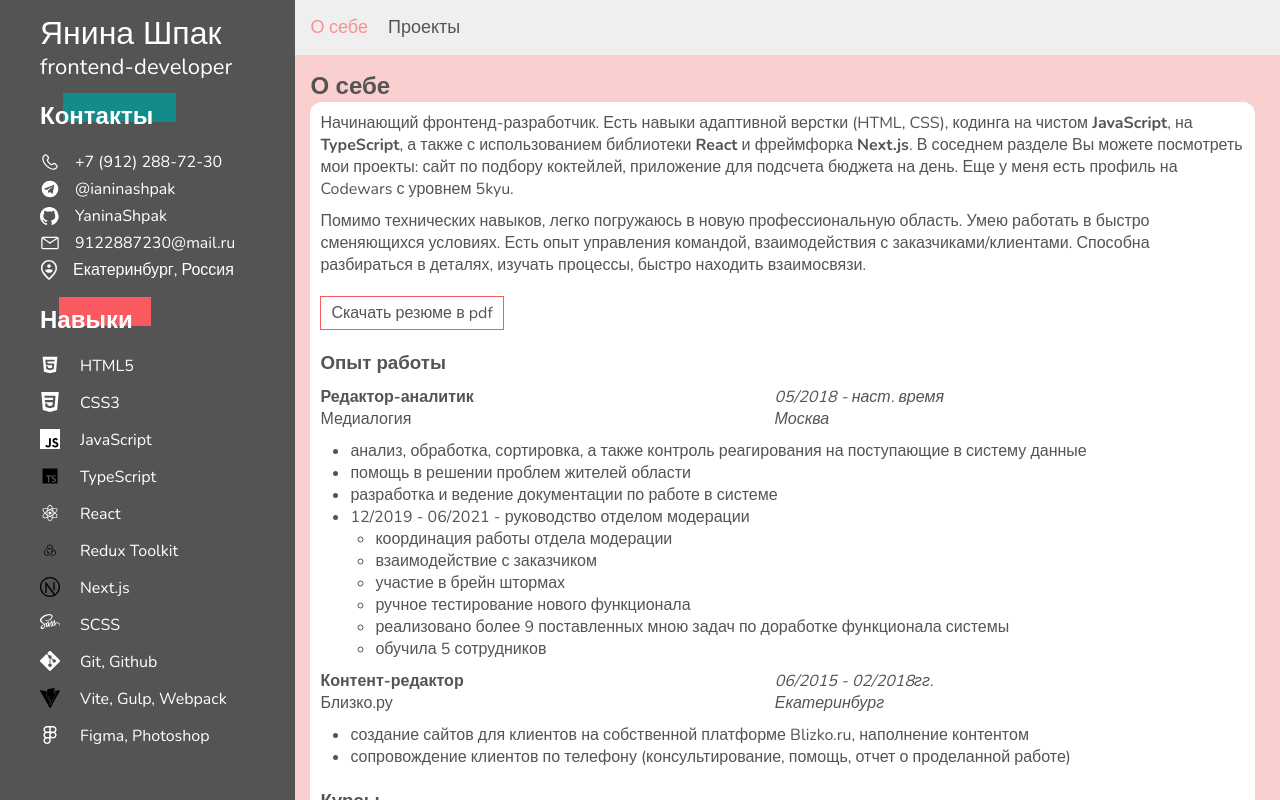
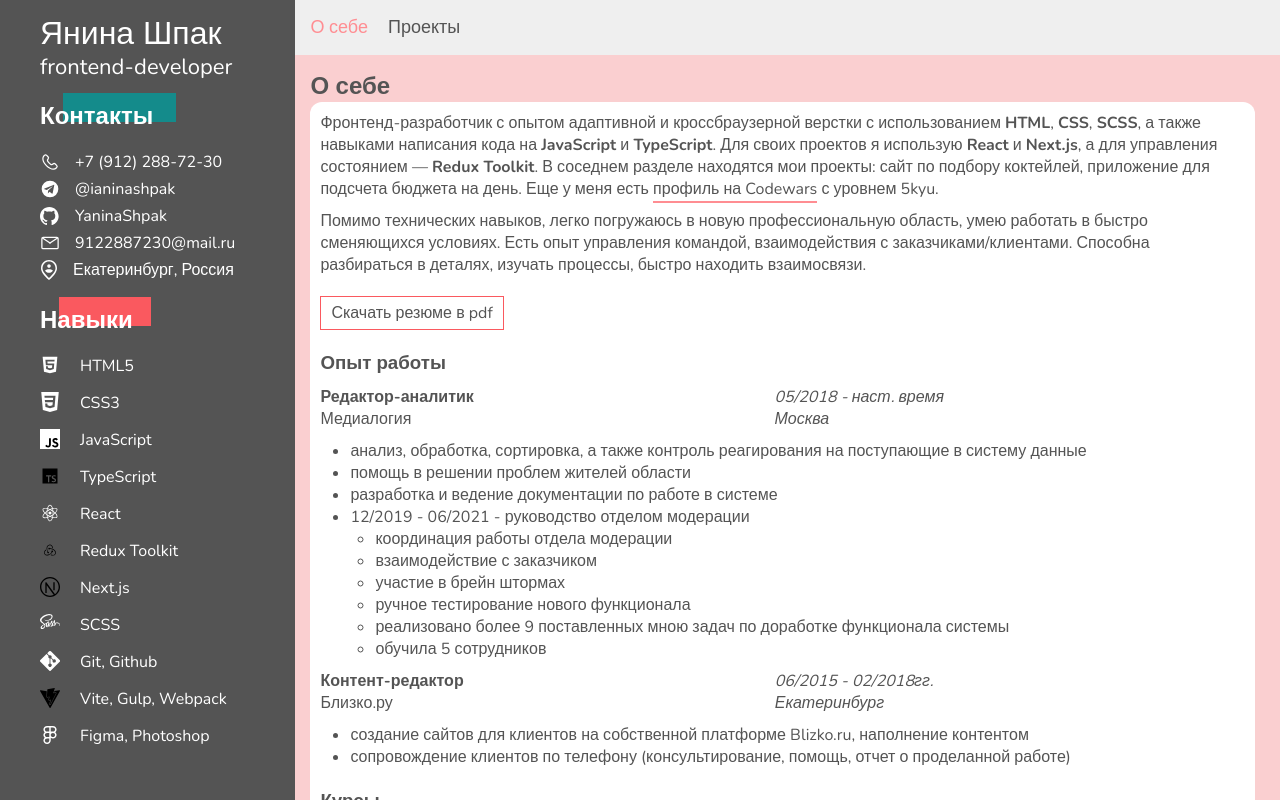
Before and after one commit to YaninaShpak/ianina-shpak-cv, a Next.js app: page /about in a window 1280 px wide. Built offline with nearby package versions, Linux system fonts and the light colour scheme; a web font is replaced by a local one.

Commit message:
refactor: update text

```diff
--- a/app/(pages)/about/page.js
+++ b/app/(pages)/about/page.js
@@ -8,30 +8,33 @@ export default function About() {
       <div className="aboutWrapper">
         <div className="aboutInfo">
           <p>
-            Начинающий фронтенд-разработчик. Есть навыки адаптивной верстки (HTML, CSS),
-            кодинга на чистом <b>JavaScript</b>, на <b>TypeScript</b>, а также с
-            использованием библиотеки <b>React</b> и фреймфорка <b>Next.js</b>.
-            В соседнем разделе Вы можете посмотреть мои проекты: сайт по подбору
-            коктейлей, приложение для подсчета бюджета на день. Еще у меня есть{" "}
+            Фронтенд-разработчик с опытом адаптивной и кроссбраузерной верстки с
+            использованием <b>HTML</b>, <b>CSS</b>, <b>SCSS</b>, а также
+            навыками написания кода на <b>JavaScript</b> и <b>TypeScript</b>.
+            Для своих проектов я использую <b>React</b> и <b>Next.js</b>, а для
+            управления состоянием — <b>Redux Toolkit</b>. В соседнем разделе
+            находятся мои проекты: сайт по подбору коктейлей, приложение для
+            подсчета бюджета на день. Еще у меня есть{" "}
             <a
               className="aboutLink"
               href="https://www.codewars.com/users/rsschool_acb9f0874a626120"
               target="_blank"
             >
               профиль на Codewars
-            </a> с уровнем 5kyu.
+            </a>{" "}
+            с уровнем 5kyu.
           </p>
           <p>
             {" "}
             Помимо технических навыков, легко погружаюсь в новую
-            профессиональную область. Умею работать в быстро сменяющихся
+            профессиональную область, умею работать в быстро сменяющихся
             условиях. Есть опыт управления командой, взаимодействия с
             заказчиками/клиентами. Способна разбираться в деталях, изучать
             процессы, быстро находить взаимосвязи.
           </p>
         </div>
 
-        <DownloadButton text="Скачать резюме в pdf"/>
+        <DownloadButton text="Скачать резюме в pdf" />
         <div className="experience blockWrapper">
           <h3>Опыт работы</h3>
           <div>
@@ -89,7 +92,9 @@ export default function About() {
           <h3>Курсы</h3>
           <ul className="aboutList">
             <li>JavaScript/Front-end (RS School) - 03/2023г</li>
-            <li>Полный курс по JavaScript и React (udemy) - 12/2021 - 2022гг.</li>
+            <li>
+              Полный курс по JavaScript и React (udemy) - 12/2021 - 2022гг.
+            </li>
           </ul>
         </div>
       </div>
```
